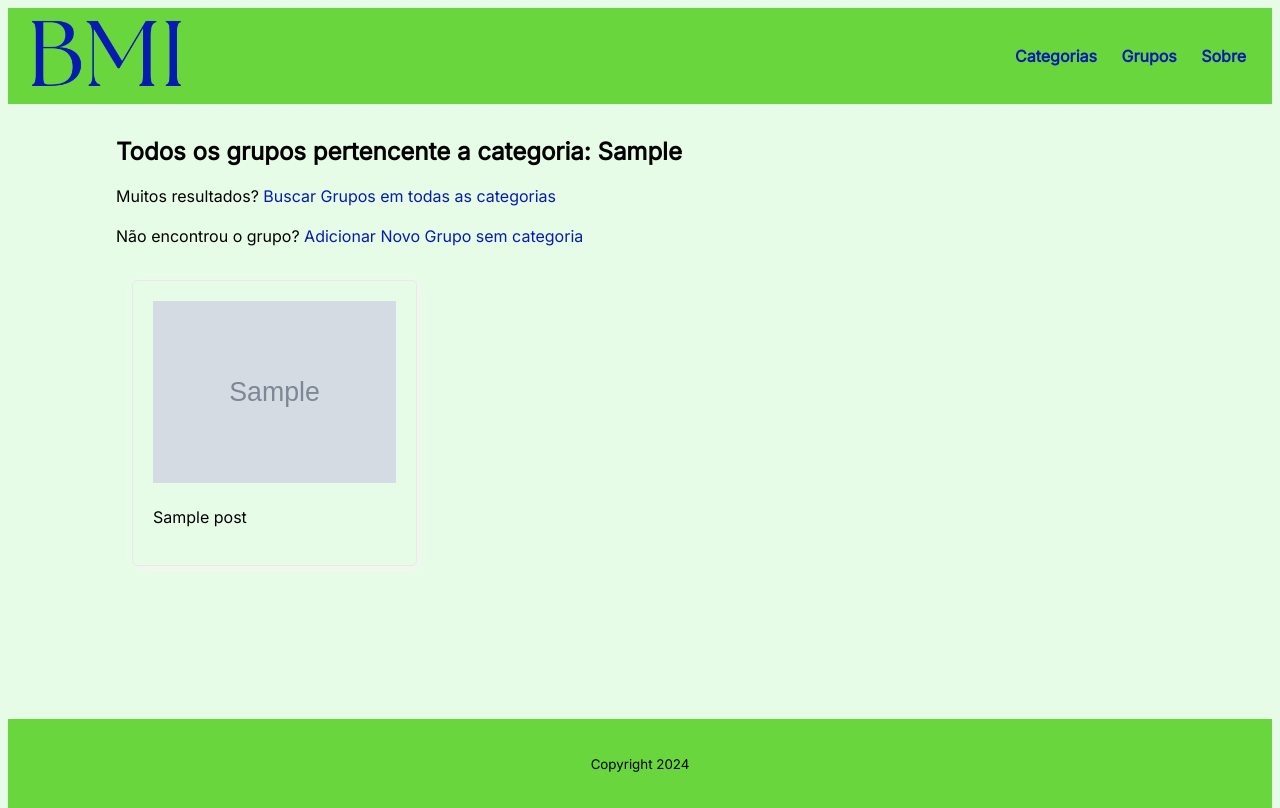
After one commit to Maria-Feitosa/blogbmi, a Django app: page /posts/categoriaindividual/1/ in a window 1280 px wide. The commit adds this page. Run offline with Django 5.2, Linux system fonts and the light colour scheme; tables that the repository leaves empty hold one stand-in row (values such as "Sample post"); grey boxes marked "Sample" are stand-in pictures.

Commit message:
Modelo Category feito

```diff
--- a/posts/admin.py
+++ b/posts/admin.py
@@ -1,6 +1,8 @@
 from django.contrib import admin
 
-from .models import Post, Comment
+from .models import Post, Comment, Category
+
 
 admin.site.register(Post)
 admin.site.register(Comment)
+admin.site.register(Category)
--- a/posts/forms.py
+++ b/posts/forms.py
@@ -8,6 +8,7 @@ class PostForm(ModelForm):
         fields = [
             "name",
             "poster_url",
+            "categoria",
             "detail",
         ]
         labels = {
@@ -22,8 +23,8 @@ class CommentForm(ModelForm):
     class Meta:
         model = Comment
         fields = ["author",
-                  'post',
-            "comentario",
+                  "post",
+                  "comentario",
         ]
         labels = {
             'author': 'Seu nome',
--- a/posts/models.py
+++ b/posts/models.py
@@ -1,8 +1,16 @@
 from django.db import models
 from django.conf import settings
 
+class Category(models.Model):
+    categoria = models.CharField(max_length=255)
+    descricao = models.TextField()
+
+    def __str__(self):
+        return f'{self.categoria}'
+
 
 class Post(models.Model):
+    categoria = models.ManyToManyField(Category)
     name = models.CharField(max_length=255)
     poster_url = models.URLField(null=True)
     detail = models.TextField()
--- /dev/null
+++ b/posts/templates/posts/categoria_individual.html
@@ -0,0 +1,25 @@
+{% extends 'base.html' %} {% block content %}
+<h2>Todos os grupos pertencente a categoria: {{categoria.categoria}}</h2>
+<section>
+    <p>
+      Muitos resultados? <a href="{% url 'posts:search' %}">Buscar Grupos em todas as categorias</a>
+    </p>
+    <p>
+      Não encontrou o grupo?
+      <a href="{% url 'posts:create' %}">Adicionar Novo Grupo sem categoria</a>
+    </p>
+  </section>
+{% if post_list %}
+<section class="lista-de-cards">
+  {% for post in post_list %}
+  <article class="card">
+    <a href="{% url 'posts:detail' post.id %}"
+      ><img src="{{ post.poster_url }}" alt="Poster do grupo {{ post.name}}"
+    /></a>
+    <p>{{ post.name }}</p>
+  </article>
+  {% endfor %}
+</section>
+{% else %}
+<p>Não foi encontrado nenhum grupo.</p>
+{% endif %} {% endblock content %}
--- a/posts/templates/posts/detail.html
+++ b/posts/templates/posts/detail.html
@@ -10,6 +10,12 @@
         <li>Data de postagem: {{post.data_postagem}}</li>
         <li><a href="{% url 'posts:update' post.id %}">Editar</a></li>
         <li><a href="{% url 'posts:delete' post.id %}">Deletar</a></li>
+        <li>Categorias:</li>
+        <ul>
+          {% for categoria in post.categoria.all %}
+            <li><a href="{% url 'posts:categoriaindividual' categoria.id %}">{{categoria.categoria}}</a></li>
+          {% endfor %}
+        </ul>
       </ul>
     </section>
 
--- a/posts/urls.py
+++ b/posts/urls.py
@@ -7,8 +7,10 @@ urlpatterns = [
     path('', views.PostListView.as_view(), name='index'),
     path('search/', views.search_posts, name='search'),
     path('create/', views.PostCreateView.as_view(), name='create'),
-    path('<int:post_id>/', views.detail_post, name='detail'),
+    path('<int:pk>/', views.PostDetailView.as_view(), name='detail'),
     path('update/<int:pk>/', views.PostUpateView.as_view(), name='update'),
     path('delete/<int:pk>/', views.PostDeleteView.as_view(), name='delete'),
-    path('<int:pk>/comentario/',views.CommentCreateView.as_view(), name='comentario')
+    path('<int:pk>/comentario/',views.CommentCreateView.as_view(), name='comentario'),
+    path('categoria/',views.CategoryListView.as_view(), name='categoria'),
+    path('categoriaindividual/<int:id>/',views.CategoriaindividualListView.as_view(),name='categoriaindividual')
 ]
--- a/posts/views.py
+++ b/posts/views.py
@@ -1,19 +1,22 @@
+from django.db.models.query import QuerySet
 from django.forms import BaseModelForm
 from django.shortcuts import render
 from django.http import HttpResponse, HttpResponseRedirect
 from django.urls import reverse_lazy, reverse
-from .models import Post, Comment
+from .models import Post, Comment, Category
 from .forms import PostForm, CommentForm
 from django.shortcuts import render, get_object_or_404
 from django.views import generic
 from django.views.generic.edit import CreateView
 
-def detail_post(request,post_id):
-    post = get_object_or_404(Post, pk=post_id)
-    comments = post.comment_set.all().order_by('-data_comentario')
-    comment_form = CommentForm
-    return render(request, 'posts/detail.html', {'post': post, 'comments': comments,'comment_form': comment_form})
+class PostDetailView(generic.DetailView):
+    model = Post
+    template_name = 'posts/detail.html'
 
+    def get_context_data(self, **kwargs):
+        context = super().get_context_data(**kwargs)
+        context['comments'] = self.object.comment_set.all().order_by('-data_comentario')
+        return context
 
 class PostListView(generic.ListView):
     model = Post
@@ -54,10 +57,30 @@ class CommentCreateView(CreateView):
     template_name = 'posts/comentario.html'
 
     def form_valid(self, form):
-        comment = form.save()
-        comment.post = self.get_object()
+        comment = form.save(commit=False)
+        post = get_object_or_404(Post, pk=self.kwargs['pk'])
+        comment.post = post
         comment.save()
         return super().form_valid(form)
 
     def get_success_url(self):
-        return reverse_lazy('posts:detail', kwargs={'pk': self.object.pk})
+        return reverse_lazy('posts:detail', kwargs={'pk': self.object.post.pk})
+
+class CategoryListView(generic.ListView):
+    model = Category
+    template_name = 'posts/categoria.html'
+
+class CategoriaindividualListView(generic.ListView):
+    model = Post
+    template_name = 'posts/categoria_individual.html'
+
+    def get_queryset(self):
+        categoria_id = self.kwargs['id']
+        return Post.objects.filter(categoria__id=categoria_id)
+
+    def get_context_data(self, **kwargs):
+        context = super().get_context_data(**kwargs)
+        categoria_id = self.kwargs['id']
+        categoria = Category.objects.get(id=categoria_id)
+        context['categoria'] = categoria
+        return context
--- a/templates/base.html
+++ b/templates/base.html
@@ -19,6 +19,7 @@
         <a href="{% url 'index' %}"> <img src="{% static 'logo.png' %}"> </a>
         <nav id="navegacao-principal">
             <ul>
+                <li><a href="{% url 'posts:categoria' %}">Categorias</a></li>
                 <li><a href="{% url 'posts:index' %}">Grupos</a></li>
                 <li><a href="{% url 'about' %}">Sobre</a></li>
             </ul>
```
Also changed, not shown: posts/templates/posts/categoria.html (added, +16 -0 lines), posts/migrations/0003_category_post_categoria.py (added).
